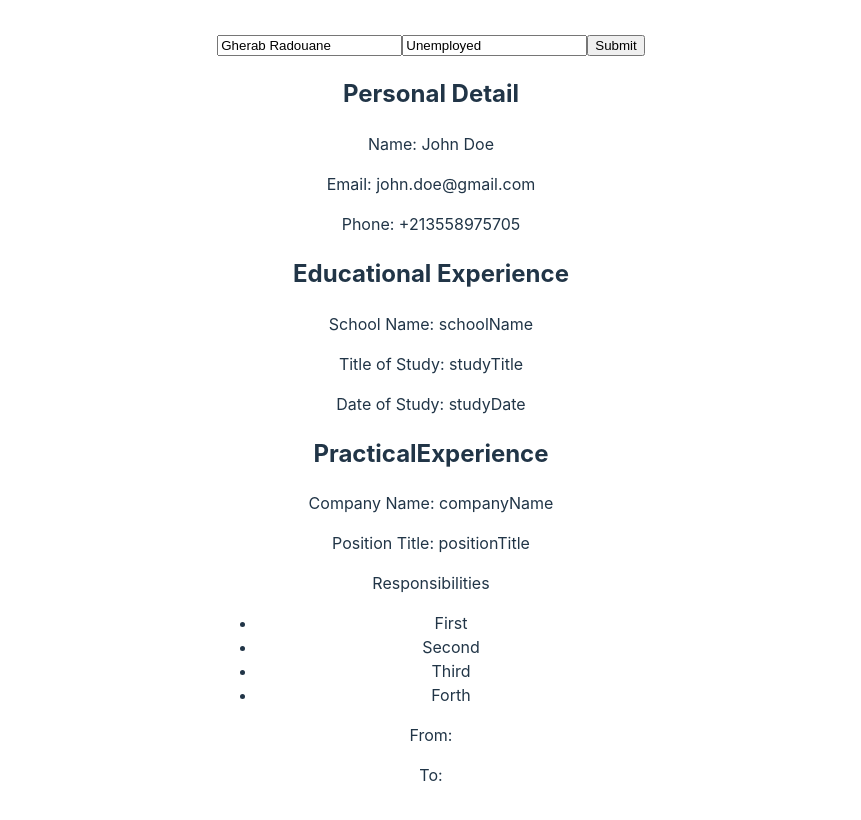
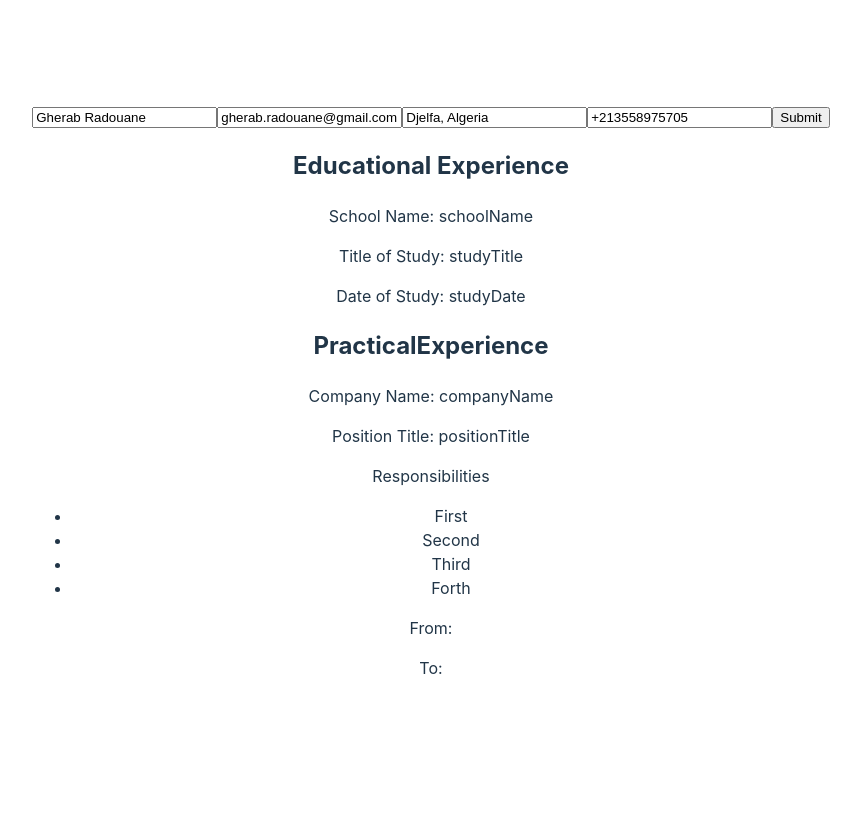
Before and after one commit to duckit69/CV_React, a React (Vite) app: page / in a window 1280 px wide. Both pictures are taken after a click on the button "Edit". Shown: the top 820 px of the page, without its empty margins (209-1070 px from the left). Built offline with nearby package versions, Linux system fonts and the light colour scheme.

Commit message:
merged header with personal details and deleted PersonalDetails.jsx

```diff
--- a/src/components/CVLayout.jsx
+++ b/src/components/CVLayout.jsx
@@ -1,11 +1,9 @@
-import PersonalDetails from "./PersonalDetails";
 import EducationalExperience from "./EducationalExperience";
 import PracticalExperience from "./PracticalExperience";
 
 function CVLayout() {
   return (
     <main className="cv-layout">
-      <PersonalDetails />
       <EducationalExperience />
       <PracticalExperience />
     </main>
--- a/src/components/EducationalExperience.jsx
+++ b/src/components/EducationalExperience.jsx
@@ -1,5 +1,6 @@
 
 function EducationalExperience() {
+
   return (
     <section>
       <h2>Educational Experience</h2>
--- a/src/components/Header.jsx
+++ b/src/components/Header.jsx
@@ -3,19 +3,27 @@ import { useState } from "react";
 function Header() {
   const [isEditing, setIsEditing] = useState(false);
   const [name, setName] = useState("Gherab Radouane");
-  const [state, setState] = useState("Unemployed");
+  const [email, setEmail] = useState("gherab.radouane@gmail.com");
+  const [phoneNumber, setPhoneNumber] = useState("+213558975705");
+  const [address, setAddress] = useState("Djelfa, Algeria");
   const [editName, setEditName] = useState("Gherab Radouane");
-  const [editState, setEditState] = useState("Unemployed");
+  const [editEmail, setEditEmail] = useState("gherab.radouane@gmail.com");
+  const [editPhoneNumber, setEditPhoneNumber] = useState("+213558975705");
+  const [editAddress, setEditAddress] = useState("Djelfa, Algeria");
 
   function handleEdit() {
     setIsEditing(true);
     setEditName(name);
-    setEditState(state);
+    setEditEmail(email);
+    setEditAddress(address);
+    setEditPhoneNumber(phoneNumber);
   }
 
   function handleSubmit() {
     setName(editName);
-    setState(editState);
+    setEmail(editEmail);
+    setAddress(editAddress);
+    setPhoneNumber(editPhoneNumber);
     setIsEditing(false);
   }
 
@@ -24,7 +32,9 @@ function Header() {
       {isEditing !== true ? (
         <>
           <h1>{name}</h1>
-          <h2>{state}</h2>
+          <h2>{email}</h2>
+          <h2>{phoneNumber}</h2>
+          <h2>{address}</h2>
           <input type="button" onClick={handleEdit} value="Edit" />
         </>
       ) : (
@@ -36,8 +46,18 @@ function Header() {
           />
           <input
             type="text"
-            value={editState}
-            onChange={(e) => setEditState(e.target.value)}
+            value={editEmail}
+            onChange={(e) => setEditEmail(e.target.value)}
+          />
+          <input
+            type="text"
+            value={editAddress}
+            onChange={(e) => setEditAddress(e.target.value)}
+          />
+          <input
+            type="text"
+            value={editPhoneNumber}
+            onChange={(e) => setEditPhoneNumber(e.target.value)}
           />
           <input type="submit" onClick={handleSubmit} />
         </form>
--- a/src/components/PersonalDetails.jsx
+++ /dev/null
@@ -1,16 +0,0 @@
-// eslint-disable-next-line no-unused-vars
-import React from "react";
-
-function PersonalDetails() {
-    return (
-        <section>
-            <h2>Personal Detail</h2>
-            <p>Name: John Doe</p>
-            <p>Email: john.doe@gmail.com</p>
-            <p>Phone: +213558975705</p>
-        </section>
-    )
-}
-
-
-export default PersonalDetails;
```
